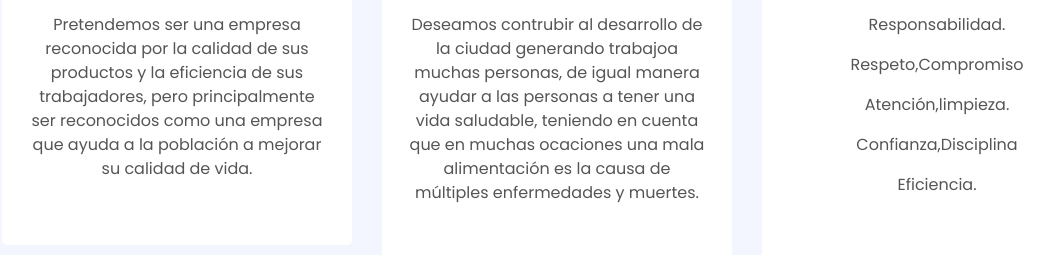
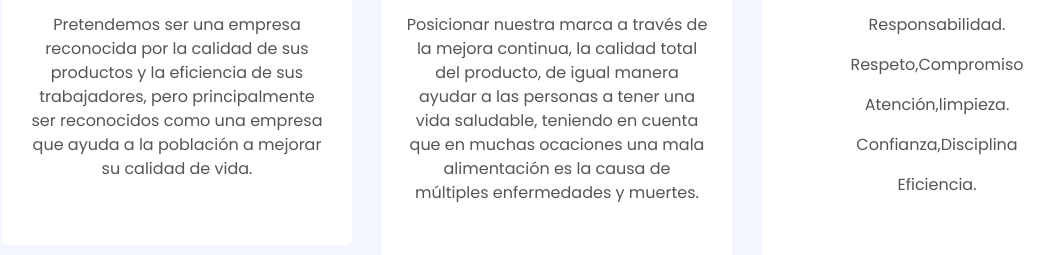
Before and after one commit to CristiamFlores/GrupoNineTallerAPI.NET, a plain HTML site: page acercade.html in a window 1280 px wide. Shown: the part 1049-1304 px from the top of the page, without its empty margins (83-1137 px from the left). Drawn offline with nearby package versions, Linux system fonts and the light colour scheme.

Commit message:
Update acercade.html

```diff
--- a/acercade.html
+++ b/acercade.html
@@ -121,7 +121,7 @@
                             </div>
                             <div class="position-relative text-center bg-light rounded px-4 py-5" style="margin-top: -100px;">
                                 <h3 class="font-weight-bold mt-5 mb-3 pt-5">VISIÓN</h3>
-                                <P>Deseamos contrubir al desarrollo de la ciudad generando trabajoa muchas personas, de igual manera ayudar a las personas a tener una vida saludable, teniendo en cuenta que en muchas ocaciones una mala alimentación es la causa de múltiples enfermedades y muertes.</P>
+                                <P>Posicionar nuestra marca a través de la mejora continua, la calidad total del producto, de igual manera ayudar a las personas a tener una vida saludable, teniendo en cuenta que en muchas ocaciones una mala alimentación es la causa de múltiples enfermedades y muertes.</P>
                                 <div class="d-flex justify-content-center pt-1">
 
                                 </div>
```
